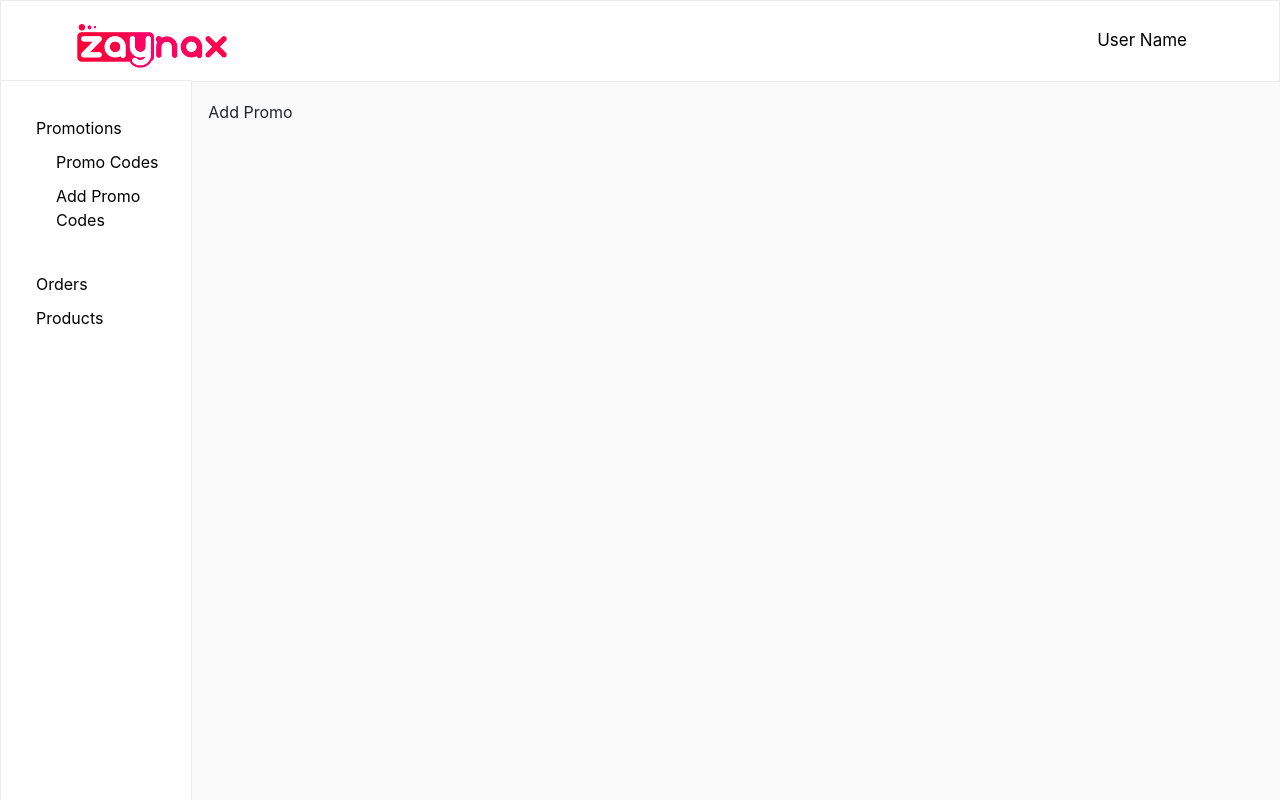
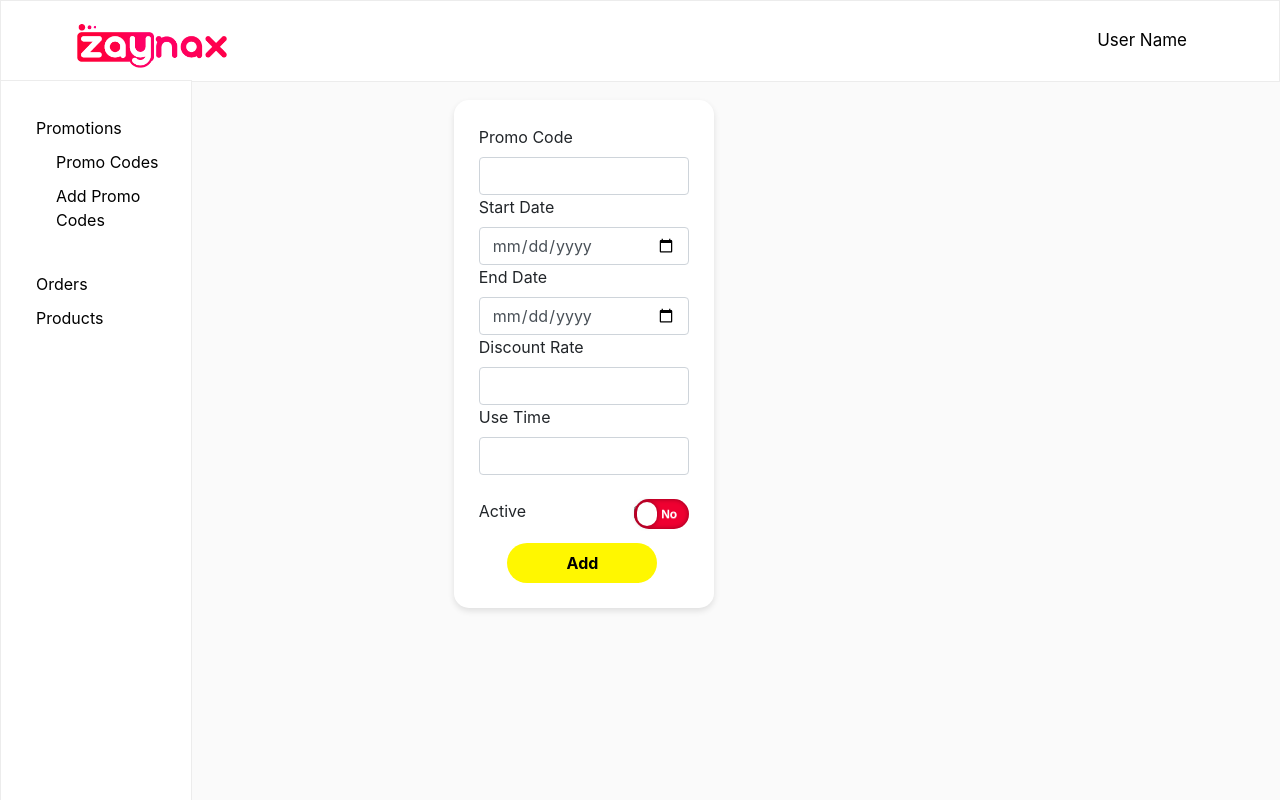
Before and after one commit to psimanta/zaynax-frontend, a React (Create React App) app: page /add-promo in a window 1280 px wide. Built offline with nearby package versions, Linux system fonts and the light colour scheme; no server answers.

Commit message:
Add Promo Form

```diff
--- /dev/null
+++ b/src/components/Card.css
@@ -0,0 +1,29 @@
+.product-card {
+    width: 100%;
+    background: #FFFFFF 0% 0% no-repeat padding-box;
+    margin-bottom: 20px;
+    border-radius: 10px;
+    box-shadow: 0px 0px 3px #8A8A8A19;
+}
+
+.product-card-content {
+    padding:20px;
+}
+
+.img-div {
+    position: relative;
+    width: 100%;
+}
+
+.product-img {
+    width: 100%;
+    height: 250px;
+    object-fit: cover;
+}
+
+.discount {
+    float: right;
+    background: #FFEE00 0% 0% no-repeat padding-box;
+    border-radius: 3px;
+    padding: 3px;
+}
--- a/src/components/Card.js
+++ b/src/components/Card.js
@@ -0,0 +1,20 @@
+import "./Card.css";
+
+const Card = ({ item }) => {
+    return (<div className="col-sm-3">
+        <div className="product-card">
+            <div className="product-card-content">
+                <div className="img-div">
+                    <img src={`http://localhost:3001/api/v1/product/image/${item._id}`} className="product-img" alt={item.name} />
+                </div>
+                <br />
+                <div>
+                    <h6>{item.name}</h6>
+                    <h5>BDT.{item.price}<span className="discount">{item.discount}%</span></h5>
+                </div>
+            </div>
+        </div>
+    </div>);
+}
+
+export default Card;
--- a/src/components/Modal.css
+++ b/src/components/Modal.css
@@ -15,9 +15,10 @@
   /* Modal Content/Box */
   .my-modal-content {
     background-color: #fefefe;
+    font-size: large;
     margin: 15% auto; /* 15% from the top and centered */
     padding: 80px;
     border: 1px solid #888;
-    width: 30%; /* Could be more or less, depending on screen size */
+    width: 25%; /* Could be more or less, depending on screen size */
     border-radius: 20px;
   }
--- a/src/pages/AddProduct.css
+++ b/src/pages/AddProduct.css
@@ -7,6 +7,7 @@
 
 .submit-btn {
     margin-top: 20px;
+    margin-left: 25px;
     width: 150px;
     background-color: #FFF700;
     color: black;
@@ -36,3 +37,82 @@ input[type="file"] {
     width: 100%;
     object-fit: cover;
 }
+
+.onoff {
+    margin-left: -27px;
+    display: -moz-inline-stack;
+    display: inline-block;
+    vertical-align: middle;
+    *vertical-align: auto;
+    zoom: 1;
+    *display: inline;
+    position: relative;
+    cursor: pointer;
+    width: 55px;
+    height: 30px;
+    line-height: 30px;
+    font-size: 14px;
+    font-family: "Helvetica Neue", Helvetica, Arial, sans-serif;
+  }
+  .onoff label {
+    position: absolute;
+    top: 0px;
+    left: 0px;
+    width: 100%;
+    height: 100%;
+    cursor: pointer;
+    background: #EF0031;
+    border-radius: 16px;
+    font-weight: bold;
+    color: #FFF;
+    -webkit-transition: background 0.3s, text-indent 0.3s;
+    -moz-transition: background 0.3s, text-indent 0.3s;
+    -o-transition: background 0.3s, text-indent 0.3s;
+    transition: background 0.3s, text-indent 0.3s;
+    text-indent: 27px;
+    -webkit-box-shadow: 0px 0px 5px rgba(0, 0, 0, 0.4) inset;
+    -moz-box-shadow: 0px 0px 5px rgba(0, 0, 0, 0.4) inset;
+    box-shadow: 0px 0px 5px rgba(0, 0, 0, 0.4) inset;
+  }
+  .onoff label:after {
+    content: 'No';
+    display: block;
+    position: absolute;
+    top: 0px;
+    left: 0px;
+    width: 100%;
+    font-size: 12px;
+    color: white;
+    text-shadow: 0px 1px 0px rgba(255, 255, 255, 0.35);
+    z-index: 1;
+  }
+  .onoff label:before {
+    content: '';
+    width: 20px;
+    height: 24px;
+    border-radius: 16px;
+    background: #FFF;
+    position: absolute;
+    z-index: 2;
+    top: 3px;
+    left: 3px;
+    display: block;
+    -webkit-transition: left 0.3s;
+    -moz-transition: left 0.3s;
+    -o-transition: left 0.3s;
+    transition: left 0.3s;
+    -webkit-box-shadow: 0px 0px 5px rgba(0, 0, 0, 0.4);
+    -moz-box-shadow: 0px 0px 5px rgba(0, 0, 0, 0.4);
+    box-shadow: 0px 0px 5px rgba(0, 0, 0, 0.4);
+  }
+  .onoff input:checked + label {
+    background: #00B55B;
+    text-indent: 8px;
+  }
+  .onoff input:checked + label:after {
+    content: 'Yes';
+    color: white;
+  }
+  .onoff input:checked + label:before {
+    left: 34px;
+  }
--- a/src/pages/AddProduct.js
+++ b/src/pages/AddProduct.js
@@ -1,6 +1,6 @@
-import { useState } from "react";
 import Layout from "./Layout"
 import Modal from "../components/Modal";
+import { useState } from "react";
 import "./AddProduct.css";
 import axios from "axios";
 import CheckCircleIcon from '@material-ui/icons/CheckCircle';
@@ -14,19 +14,21 @@ const AddProduct = () => {
         shipping: "",
         color: "",
         size: "",
+        active: false,
         formData: new FormData()
     })
     const [image, setImage] = useState({ preview: "", raw: "" });
     const [showModal, setShowModal] = useState(false);
 
-    const { name, price, discount, shipping, color, size, formData } = values
+    const { name, price, discount, shipping, color, size, formData, active } = values
 
     const handleChange = e => {
+        const value = e.target.name === "active" ? !active : e.target.value;
         setValues({
             ...values,
-            [e.target.name]: e.target.value,
+            [e.target.name]: value,
         })
-        formData.set(e.target.name, e.target.value);
+        formData.set(e.target.name, value);
     }
 
     const handleSubmit = e => {
@@ -106,6 +108,12 @@ const AddProduct = () => {
                         <input className="form-control" name="color" value={color} required onChange={handleChange} />
                         <label htmlFor="size">Size</label>
                         <input className="form-control" name="size" value={size} required onChange={handleChange} />
+                        <br />
+                        Active
+                        <span className="onoff" style={{ float: "right" }}>
+                            <input type="checkbox" name="active" onChange={handleChange} checked={active} id="active" /><label htmlFor="active"></label>
+                        </span>
+                        <br />
                         <center>
                             <button type="submit" className="submit-btn">Add Product</button>
                         </center>
--- a/src/pages/AddPromo.js
+++ b/src/pages/AddPromo.js
@@ -1,9 +1,60 @@
 import Layout from "./Layout";
+import Modal from "../components/Modal";
+import { useState } from "react";
+import "./AddProduct.css";
+import CheckCircleIcon from '@material-ui/icons/CheckCircle';
 
-const AddPromo = () => (
-    <Layout>
-        Add Promo
-    </Layout>
-)
+const AddPromo = () => {
+    const [values, setValues] = useState({
+        name: "",
+        start: "",
+        end: "",
+        discount: "",
+        useTime: "",
+        active: false,
+    })
+    const [showModal, setShowModal] = useState(false);
+
+    const { name, start, end, discount, useTime, active } = values
+
+    const handleChange = e => {
+        const value = e.target.name === "active" ? !active : e.target.value;
+        setValues({
+            ...values,
+            [e.target.name]: value,
+        })
+    }
+
+    return (
+        <Layout>
+            {showModal ? (<Modal setShowModal={() => { setShowModal(false) }}><CheckCircleIcon fontSize="large"></CheckCircleIcon>
+                <br />Your Promo Added
+                <br /> Successfully </Modal>) : ""}
+            <div className="row">
+                <div className="form offset-sm-3 col-sm-3">
+                    <label htmlFor="name">Promo Code</label>
+                    <input name="name" value={name} className="form-control" onChange={handleChange} />
+                    <label htmlFor="start">Start Date</label>
+                    <input name="start" value={start} className="form-control" type="date" onChange={handleChange} />
+                    <label htmlFor="end">End Date</label>
+                    <input name="end" value={end} className="form-control" type="date" onChange={handleChange} />
+                    <label htmlFor="discount">Discount Rate</label>
+                    <input name="discount" value={discount} className="form-control" onChange={handleChange} type="number" />
+                    <label htmlFor="useTime">Use Time</label>
+                    <input name="useTime" value={useTime} className="form-control" onChange={handleChange} type="number" />
+                    <br />
+                    Active
+                    <span className="onoff" style={{ float: "right" }}>
+                        <input type="checkbox" name="active" checked={active} id="active" onChange={handleChange} /><label htmlFor="active"></label>
+                    </span>
+                    <br />
+                    <center>
+                        <button type="submit" className="submit-btn">Add</button>
+                    </center>
+                </div>
+            </div>
+        </Layout>
+    )
+}
 
 export default AddPromo;
--- a/src/pages/Products.js
+++ b/src/pages/Products.js
@@ -1,21 +1,34 @@
 import { Link } from "react-router-dom"
 import Layout from "./Layout"
 import Button from "../components/Button"
+import Card from "../components/Card";
+import axios from "axios"
+import { useState, useEffect } from "react"
 
-const Products = () => (
+const Products = () => {
+    const [products, setProducts] = useState([]);
+
+    useEffect(() => {
+        axios.get(`http://localhost:3001/api/v1/product`)
+            .then(response => {
+                setProducts(response.data);
+            })
+    }, [])
+    return (
         <Layout>
             <div>
                 <Link to="/add-product">
                     <Button
                         action="Add New Product"
                         category="Add Product"
-                    styleProps={{ boxShadow: "0px 3px 6px #8A8A8A19", width: "190px" }}>Add New Product</Button>
+                        styleProps={{ boxShadow: "0px 3px 6px #8A8A8A19", width: "190px", margin: "0px", marginBottom: "25px" }}>Add New Product</Button>
                 </Link>
             </div>
-        <div>
-
+            <div className="row">
+                {products ? products.map(item => <Card item={item} key={item._id} />) : ""}
             </div>
         </Layout>
     )
+}
 
 export default Products
--- a/src/pages/Promotions.js
+++ b/src/pages/Promotions.js
@@ -1,8 +1,17 @@
-import Layout from "./Layout";
+import { Link } from "react-router-dom"
+import Layout from "./Layout"
+import Button from "../components/Button"
 
 const Promotions = () => (
     <Layout>
-        Promotions
+        <div>
+            <Link to="/add-promo">
+                <Button
+                    action="Add New Promo"
+                    category="Add Product"
+                    styleProps={{ boxShadow: "0px 3px 6px #8A8A8A19", width: "190px", margin: "0px", marginBottom: "25px" }}>Add New Product</Button>
+            </Link>
+        </div>
     </Layout>
 )
 
```
Also changed, not shown: src/pages/AddPromo.css (added). Lines whose indentation alone changed are shown as unchanged.
